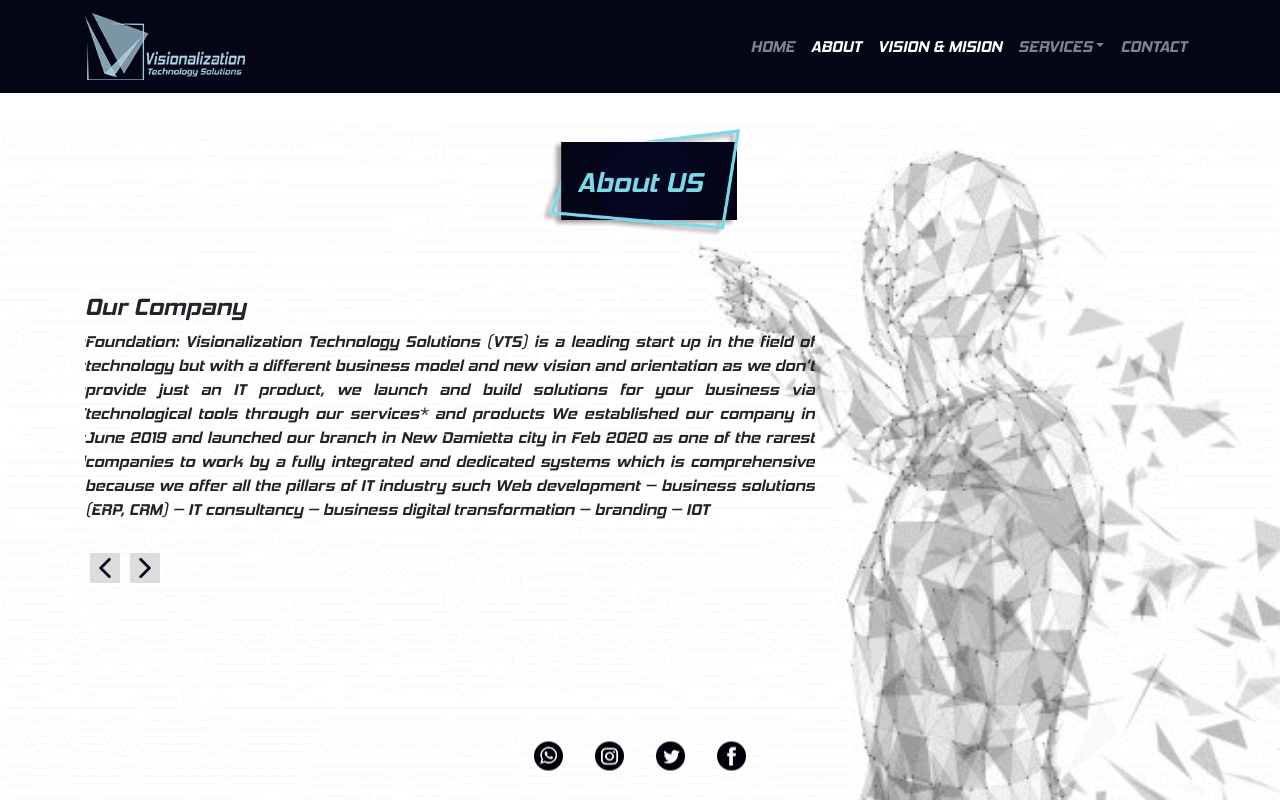
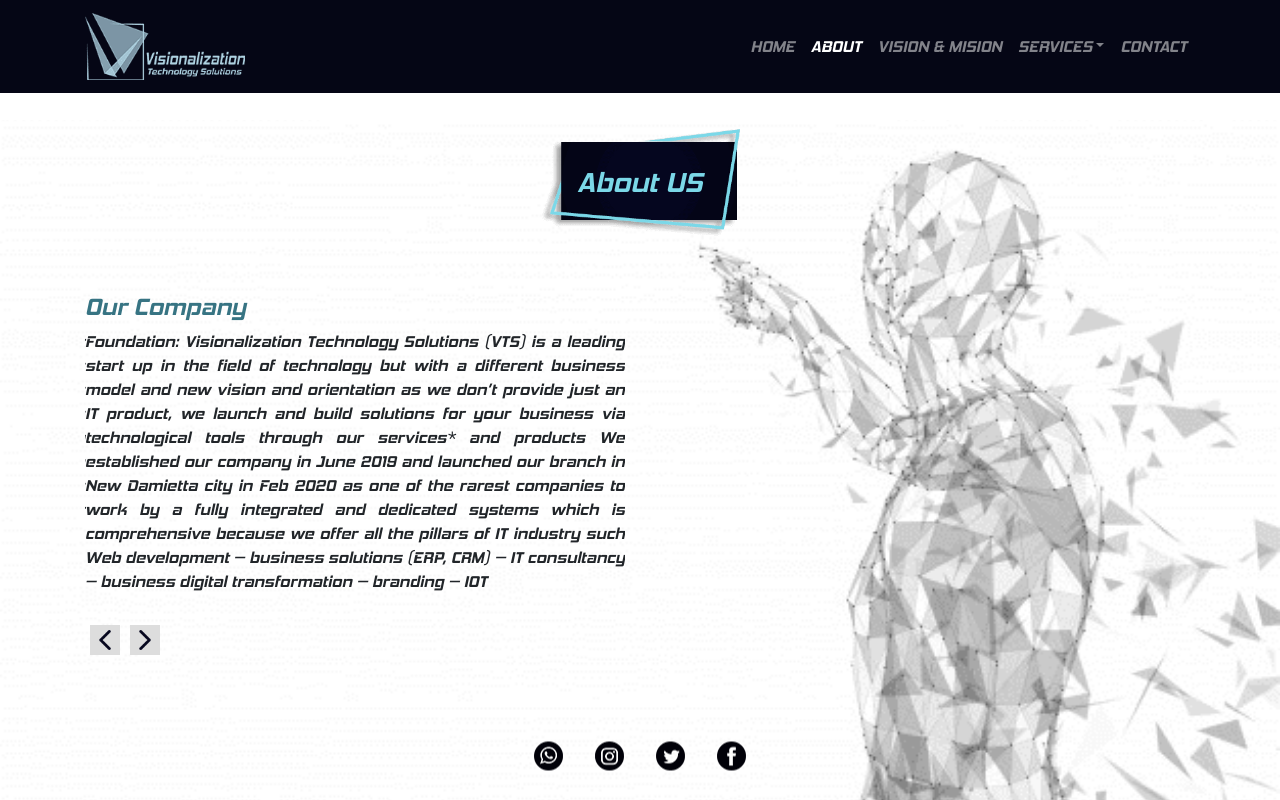
Before and after one commit to Mohamedghaly140/vts-website, a React (Create React App) app: page /about in a window 1280 px wide. Built offline with nearby package versions, Linux system fonts and the light colour scheme; the HTML template or start-up script is replaced by a standard one; what react-google-maps would draw is missing.

Commit message:
add services components

```diff
--- a/package.json
+++ b/package.json
@@ -13,7 +13,7 @@
     "react-google-maps": "^9.4.5",
     "react-owl-carousel": "^2.3.1",
     "react-router-dom": "^5.2.0",
-    "react-scripts": "3.4.3"
+    "react-scripts": "^3.4.3"
   },
   "scripts": {
     "start": "react-scripts start",
--- a/src/App.js
+++ b/src/App.js
@@ -6,6 +6,15 @@ import "./App.css";
 import Home from "./Components/Pages/Home/Home";
 import About from "./Components/Pages/About/About";
 import Contact from "./Components/Pages/Contact/Contact";
+import VisionMision from "./Components/Pages/VisionMision/VisionMision";
+
+// Services Components
+import BusinessDigital from "./Components/Pages/Services/BusinessDigital/BusinessDigital";
+import WebDevelopemnt from "./Components/Pages/Services/WebDevelopemnt/WebDevelopemnt";
+import ITConsultancy from "./Components/Pages/Services/ITConsultancy/ITConsultancy";
+import CRM from "./Components/Pages/Services/CRM/CRM";
+import ERP from "./Components/Pages/Services/ERP/ERP";
+import IOT from "./Components/Pages/Services/IOT/IOT";
 
 const App = () => {
 	return (
@@ -14,6 +23,16 @@ const App = () => {
 				<Route exact path="/" component={Home} />
 				<Route path="/about" component={About} />
 				<Route path="/contact" component={Contact} />
+				<Route path="/vision-mision" component={VisionMision} />
+				<Route
+					path="/business-digital-transformation"
+					component={BusinessDigital}
+				/>
+				<Route path="/web-development" component={WebDevelopemnt} />
+				<Route path="/it-consultancy" component={ITConsultancy} />
+				<Route path="/crm" component={CRM} />
+				<Route path="/erp" component={ERP} />
+				<Route path="/iot" component={IOT} />
 			</Switch>
 			{/* <Section /> */}
 		</Fragment>
--- a/src/Components/Navbar/Navbar.js
+++ b/src/Components/Navbar/Navbar.js
@@ -20,31 +20,31 @@ const NavigatinBar = props => {
 				<Navbar.Collapse id="basic-navbar-nav">
 					<Nav className="ml-auto">
 						<Nav.Link as={NavLink} to="/" exact className="text-uppercase">
-							HOME
+							home
 						</Nav.Link>
 						<Nav.Link as={NavLink} to="/about" className="text-uppercase">
-							ABOUT
+							about
 						</Nav.Link>
-						<Nav.Link as={NavLink} to="/about" className="text-uppercase">
-							VISIon & MISION
+						<Nav.Link as={NavLink} to="/vision-mision" className="text-uppercase">
+							Vision &amp; mision
 						</Nav.Link>
 						<NavDropdown
 							title="SERVICES"
 							id="basic-nav-dropdown"
 							className="text-uppercase"
 						>
-							<NavDropdown.Item href="#action/3.1">IOT</NavDropdown.Item>
-							<NavDropdown.Item href="#action/3.2">
+							<NavDropdown.Item as={NavLink} to="/iot">IOT</NavDropdown.Item>
+							<NavDropdown.Item as={NavLink} to="/web-development">
 								Web Developemnt
 							</NavDropdown.Item>
-							<NavDropdown.Item href="#action/3.3">ERP</NavDropdown.Item>
-							<NavDropdown.Item href="#action/3.3">CRM</NavDropdown.Item>
+							<NavDropdown.Item as={NavLink} to="/erp">ERP</NavDropdown.Item>
+							<NavDropdown.Item as={NavLink} to="/crm">CRM</NavDropdown.Item>
 							<NavDropdown.Divider />
-							<NavDropdown.Item href="#action/3.4">
+							<NavDropdown.Item as={NavLink} to="/it-consultancy">
 								IT Consultancy
 							</NavDropdown.Item>
-							<NavDropdown.Item href="#action/3.4">
-								Bussins Digital Transformation
+							<NavDropdown.Item as={NavLink} to="/business-digital-transformation">
+								Business Digital <br/> Transformation
 							</NavDropdown.Item>
 						</NavDropdown>
 						<Nav.Link as={NavLink} to="/contact" className="text-uppercase">
--- /dev/null
+++ b/src/Components/Pages/Services/BusinessDigital/BusinessDigital.js
@@ -0,0 +1,16 @@
+import React, { Fragment } from "react";
+import Navbar from "../../../Navbar/Navbar";
+import Section from "../../../UI/Section/Section";
+
+const BusinessDigital = () => {
+	return (
+		<Fragment>
+			<Navbar bgcolor="#050615" />
+			<div>
+				<h1>Business Digital</h1>
+			</div>
+		</Fragment>
+	);
+};
+
+export default BusinessDigital;
--- /dev/null
+++ b/src/Components/Pages/Services/CRM/CRM.js
@@ -0,0 +1,16 @@
+import React, { Fragment } from "react";
+import Navbar from "../../../Navbar/Navbar";
+import Section from "../../../UI/Section/Section";
+
+const CRM = () => {
+	return (
+		<Fragment>
+			<Navbar bgcolor="#050615" />
+			<div>
+				<h1>CRM</h1>
+			</div>
+		</Fragment>
+	);
+};
+
+export default CRM;
--- /dev/null
+++ b/src/Components/Pages/Services/ERP/ERP.js
@@ -0,0 +1,16 @@
+import React, { Fragment } from "react";
+import Navbar from "../../../Navbar/Navbar";
+import Section from "../../../UI/Section/Section";
+
+const ERP = () => {
+	return (
+		<Fragment>
+			<Navbar bgcolor="#050615" />
+			<div>
+				<h1>ERP</h1>
+			</div>
+		</Fragment>
+	);
+};
+
+export default ERP;
--- /dev/null
+++ b/src/Components/Pages/Services/IOT/IOT.js
@@ -0,0 +1,16 @@
+import React, { Fragment } from "react";
+import Navbar from "../../../Navbar/Navbar";
+import Section from "../../../UI/Section/Section";
+
+const IOT = () => {
+	return (
+		<Fragment>
+			<Navbar bgcolor="#050615" />
+			<div>
+				<h1>iot</h1>
+			</div>
+		</Fragment>
+	);
+};
+
+export default IOT;
--- /dev/null
+++ b/src/Components/Pages/Services/ITConsultancy/ITConsultancy.js
@@ -0,0 +1,16 @@
+import React, { Fragment } from "react";
+import Navbar from "../../../Navbar/Navbar";
+import Section from "../../../UI/Section/Section";
+
+const ITConsultancy = () => {
+	return (
+		<Fragment>
+			<Navbar bgcolor="#050615" />
+			<div>
+				<h1>IT Consultancy</h1>
+			</div>
+		</Fragment>
+	);
+};
+
+export default ITConsultancy;
--- /dev/null
+++ b/src/Components/Pages/Services/WebDevelopemnt/WebDevelopemnt.js
@@ -0,0 +1,16 @@
+import React, { Fragment } from "react";
+import Navbar from "../../../Navbar/Navbar";
+import Section from "../../../UI/Section/Section";
+
+const WebDevelopemnt = () => {
+	return (
+		<Fragment>
+			<Navbar bgcolor="#050615" />
+			<div>
+				<h1>Web Developemnt</h1>
+			</div>
+		</Fragment>
+	);
+};
+
+export default WebDevelopemnt;
--- /dev/null
+++ b/src/Components/Pages/VisionMision/VisionMision.js
@@ -0,0 +1,16 @@
+import React, { Fragment } from "react";
+import Navbar from "../../Navbar/Navbar";
+import Section from "../../UI/Section/Section";
+
+const VisionMision = () => {
+	return (
+		<Fragment>
+			<Navbar bgcolor="#050615" />
+			<div>
+				<h1>Vision &amp; mision</h1>
+			</div>
+		</Fragment>
+	);
+};
+
+export default VisionMision;
--- a/src/Components/UI/Section/Section.js
+++ b/src/Components/UI/Section/Section.js
@@ -32,7 +32,7 @@ const Section = props => {
 				</div>
 				<Row className="py-5">
 					<Col
-						md={8}
+						md={6}
 						className="d-flex justify-content-center align-items-center"
 					>
 						<OwlCarousel
@@ -51,17 +51,31 @@ const Section = props => {
 							]}
 						>
 							<div className="item">
-								<h4 className="text-capitalize">{props.firstTitle}</h4>
-								<p className="text-justify">{props.firstParagh}</p>
+								<h4
+									className="text-capitalize"
+									style={{ color: "var(--color5)" }}
+								>
+									{props.firstTitle}
+								</h4>
+								<p className="text-justify">
+									{props.firstParagh}
+								</p>
 							</div>
 							<div className="item">
-								<h4 className="text-capitalize">{props.secondTitle}</h4>
-								<p className="text-justify">{props.secondParagh}</p>
+								<h4
+									className="text-capitalize"
+									style={{ color: "var(--color5)" }}
+								>
+									{props.secondTitle}
+								</h4>
+								<p className="text-justify">
+									{props.secondParagh}
+								</p>
 							</div>
 						</OwlCarousel>
 					</Col>
-					<Col md={4}>
-						{/* <img className="img-fluid" src={bgabout} alt="" /> */}
+					<Col md={6}>
+						{/* <img className="img-fluid" src={props.src} alt={props.alt} /> */}
 					</Col>
 				</Row>
 			</Container>
```
Also changed, not shown: 1 other file (tests, documents, lock files or other folders).
